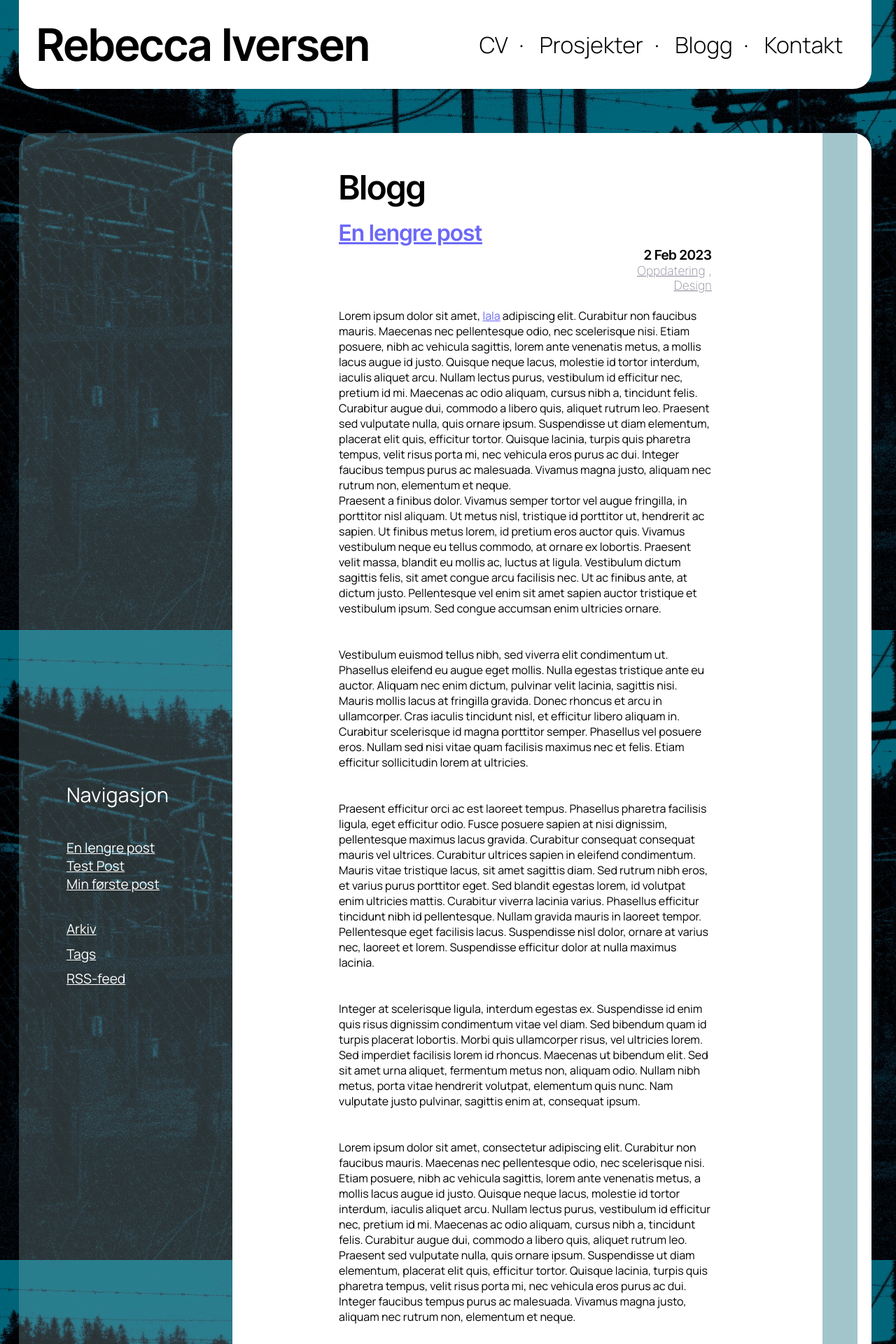
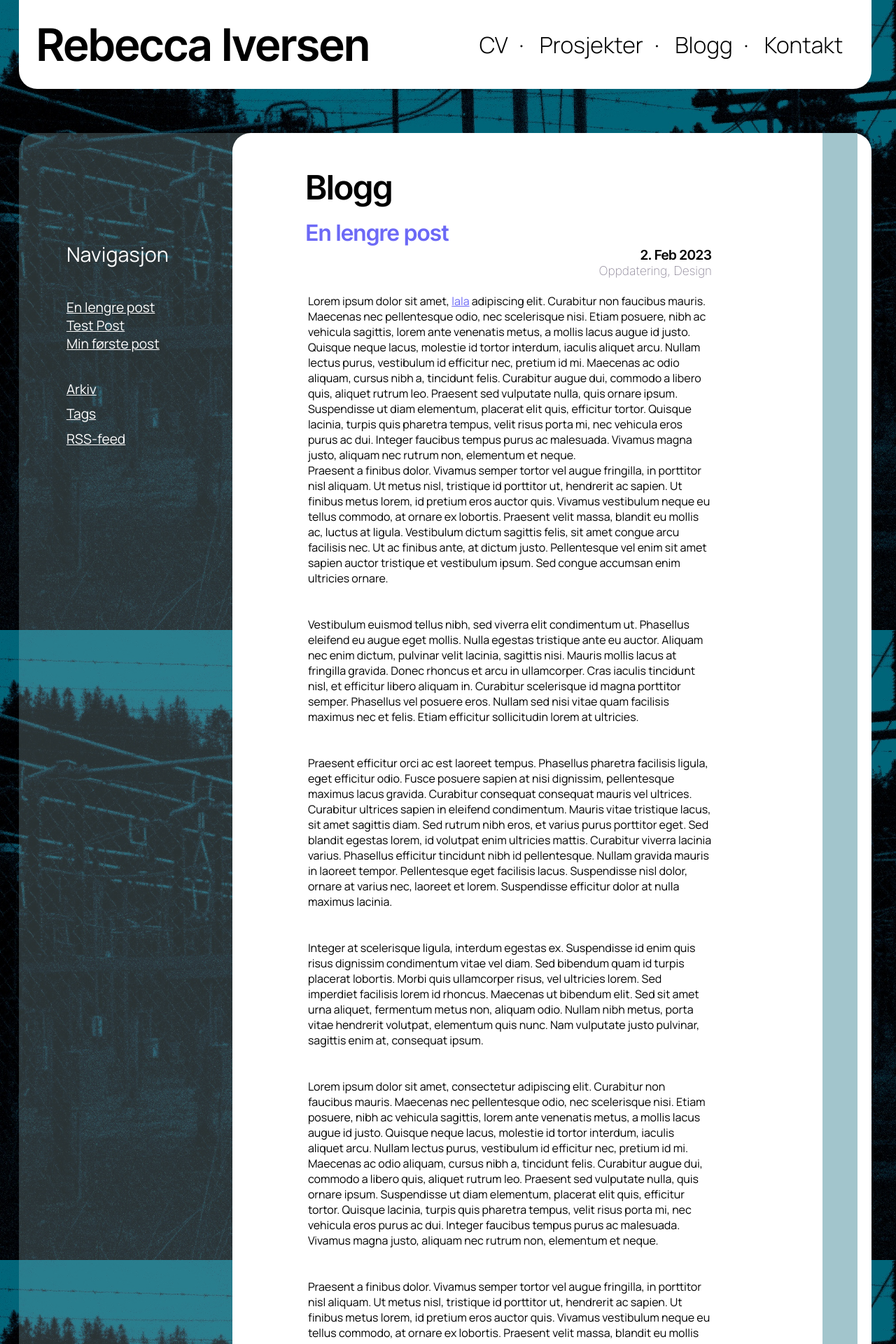
Before and after one commit to reiv003/Portef-ljesiden, a Jekyll site: the page built from _pages/blog.md, in a window 1280 px wide. Shown: the top 1920 px of the page at 70% size. Built offline with Jekyll 4.4.1, drawn with Linux system fonts in a browser that asks for light colours; some of the changed text lies outside the part shown.

Commit message:
Matched changes for other blog pages, link styling

```diff
--- a/_pages/blog.md
+++ b/_pages/blog.md
@@ -12,7 +12,7 @@ permalink: /blogg
         {% for post in site.posts %}
         <li class="blog__post">
             <h2><a href="{{ post.url }}">{{ post.title }}</a></h2>
-            <div class="post__date">{{ post.date | date: "%-d %b %Y" }}</div>
+            <div class="post__date">{{ post.date | date: "%-d. %b %Y" }}</div>
             <div class="post__tags">
                 <ul>
                     <li>
@@ -22,8 +22,7 @@ permalink: /blogg
                             {% assign tags = page.tags %}
                         {% endif %}
                         {% for tag in tags %}
-                            <a href="/blogg/tags/{{tag|slugize}}">{{tag}}</a>
-                        {% unless forloop.last %},{% endunless %}
+                            <a href="/blogg/tags/{{tag|slugize}}">{{tag}}</a>{% unless forloop.last %},{% endunless %}
                         {% endfor %}
                     </li>
                 </ul>
--- a/_sass/_general.scss
+++ b/_sass/_general.scss
@@ -91,16 +91,18 @@ footer {
 
 .index__post h3 {
     grid-column: 1 / 12;
+    grid-row: 1;
 }
 
 .index__post .post__date {
     grid-column: 11 / 12;
     text-align: right;
+    grid-row: 1;
 }
 
 .index__post .post__tags {
     grid-column: 9 / 12;
-    margin-bottom: 0.5em;
+    margin-bottom: 0.7em;
     text-align: right;
 }
 
@@ -114,7 +116,7 @@ footer {
 }
 
 .index__blog h2 {
-    margin-bottom: 0.5em;
+    margin-bottom: 0.7em;
     margin-top: 1em;
 }
 
@@ -172,12 +174,14 @@ footer {
 }
 
 .blog h1 {
-    grid-column: 3 / 10;
+    grid-column: 2 / 10;
     margin-top: 1em;
+    margin-left: 0.6em;
 }
 
 .blog div {
-    grid-column: 3 / 10;
+    grid-column: 2 / 10;
+    margin-left: 1em;
 }
 
 .blog__post {
@@ -187,6 +191,13 @@ footer {
 .blog__post h2 {
     grid-column: 1 / 12;
     margin-top: 0.5em;
+    margin-left: 0.4em;
+}
+
+.blog__post h1 {
+    grid-column: 1 / 12;
+    margin-top: 1em;
+    margin-left: 0.3em;
 }
 
 .blog__post .post__date {
@@ -201,6 +212,10 @@ footer {
 
 .blog__post .post__content {
     grid-column: 1 / 12;
+}
+
+.blog .post__title {
+    margin-left: 0.2em;
 }
 
 .sidebar {
@@ -223,8 +238,10 @@ footer {
     margin-right: 30%;
     padding: 2em;*/
     grid-column: 2 / 5;
-    grid-row: 2 / 6;
+    //grid-row: 2 / 6;
+    padding-top: 8em;
 }
+
 
 
 .sidebar__title {
@@ -237,7 +254,9 @@ footer {
 
 .sidebar-menu {
     grid-column: 2 / 5;
-    grid-row: 2 / 6;
+    //grid-row: 2 / 36;
+    padding-top: 8em;
+
 }
 
 .sidebar__blog-links {
--- a/_sass/_links.scss
+++ b/_sass/_links.scss
@@ -1,9 +1,5 @@
 a {
     color:aquamarine;
-}
-
-a:hover {
-    font-weight: 900;
 }
 
 header a {
@@ -20,7 +16,7 @@ header a {
     text-decoration: none;
 }
 
-.blog__post a, .post__link a, .index__follow-link a, .text__content p a {
+.blog__post a, .post__link a, .index__follow-link a, .text__content p a, .grid__list a {
     color: var(--inline-link-color);
 }
 
@@ -31,3 +27,15 @@ header a {
 .sidebar a {
     color: var(--inverse-text-color);
 }
+
+a:hover {
+    font-weight: 900;
+}
+
+h2 a, .post__tags a {
+    text-decoration: none;
+}
+
+h2 a:hover {
+    text-decoration: underline;
+}
--- a/assets/styles/main.scss
+++ b/assets/styles/main.scss
@@ -3,7 +3,7 @@
 
 @import 'reset';
 @import 'general';
+@import 'fonts';
 @import 'links';
-@import 'fonts';
 @import 'variables';
 @import 'queries';
```
Also changed, not shown: _includes/tag-page-content.html (+5 -4 lines), _layouts/post.html (+6 -5 lines).
